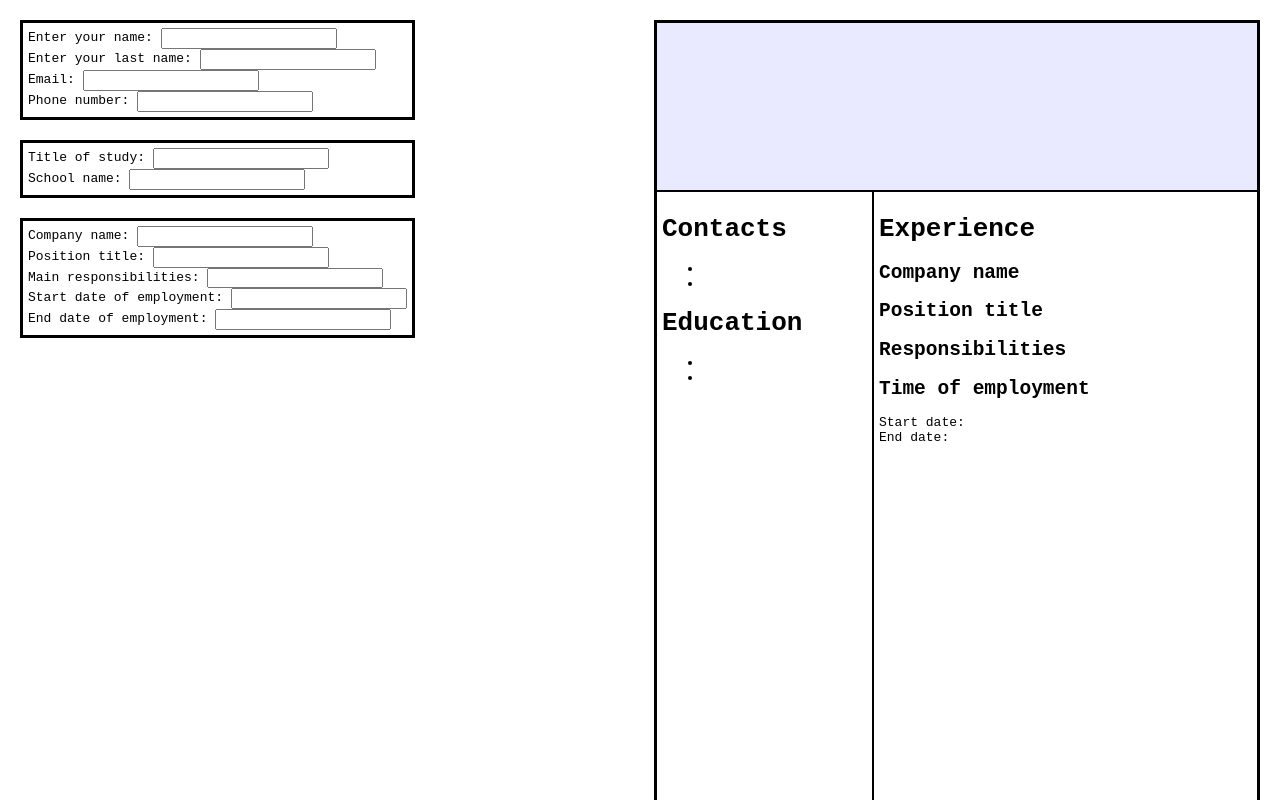
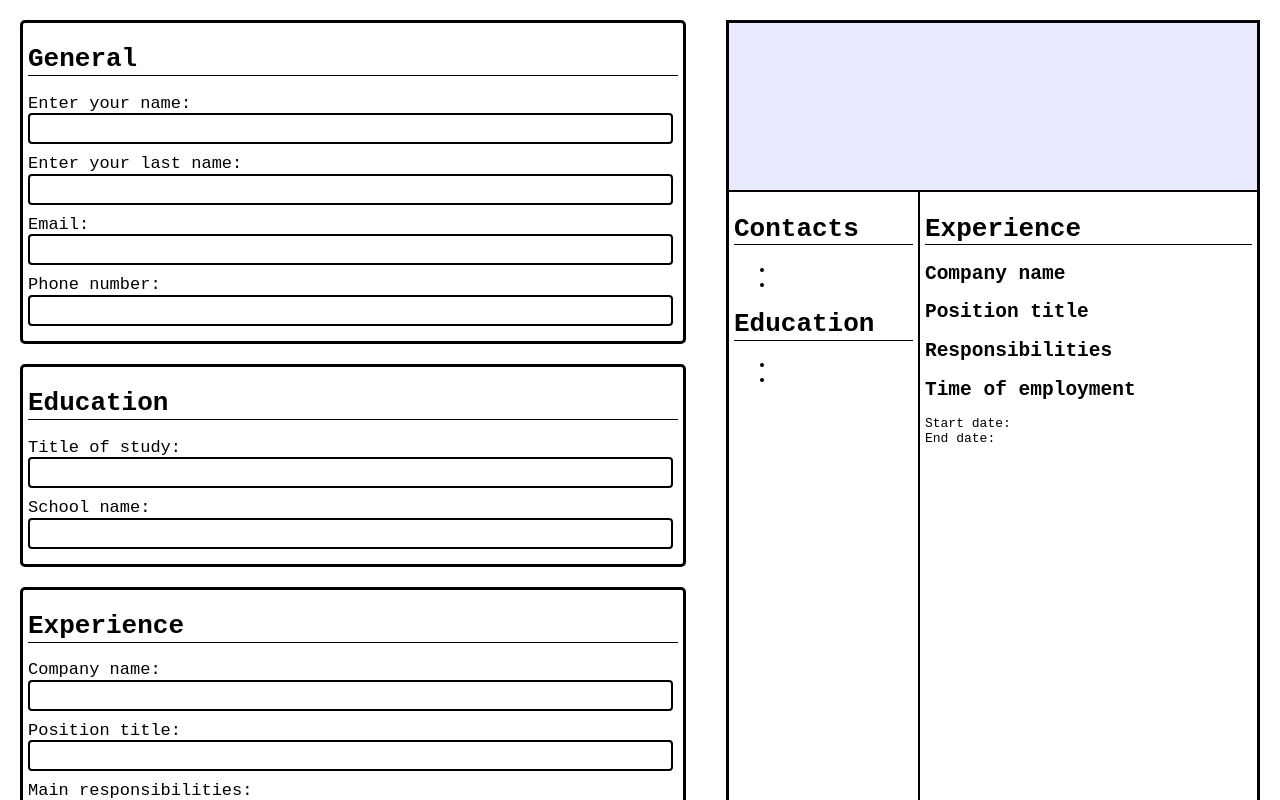
Before and after one commit to Pe44a/cv-application, a React (Vite) app in the folder cv-application/: page / in a window 1280 px wide. Shown: the top 800 px of the page. Built offline with nearby package versions, Linux system fonts and the light colour scheme.

Commit message:
Styled inputComponents

```diff
--- a/cv-application/src/components/cvRender.jsx
+++ b/cv-application/src/components/cvRender.jsx
@@ -11,7 +11,6 @@ function CvRender({name, lastName, email, phoneNumber, titleOfStudy, schoolName,
         <div className="navBar">
             <div className="contacts">
                 <h1>Contacts</h1>
-
                 <ul>
                     <li>{email}</li>
                     <li>{phoneNumber}</li>
--- a/cv-application/src/components/inputComponents.jsx
+++ b/cv-application/src/components/inputComponents.jsx
@@ -3,24 +3,25 @@ function GeneralInfo({name, setName, lastName, setLastName, email, setEmail, pho
 
     return (
     <div className="inputForm">
-        <div >
-            <label>Enter your name: </label>
-            <input type="text" name="name" value={name}
+        <h1>General</h1>
+        <div className="inputLabel">
+            <div><label className="label">Enter your name: </label></div>
+            <input className="input" type="text" name="name" value={name}
              onChange={(event) => setName(event.target.value)}/>
         </div>
-        <div >
-            <label>Enter your last name: </label>
-            <input type="text" name="last name"  value={lastName}
+        <div className="inputLabel">
+            <div><label className="label">Enter your last name: </label></div>
+            <input className="input" type="text" name="last name"  value={lastName}
              onChange={(event) => setLastName(event.target.value)}/>
         </div>
-        <div >
-            <label>Email: </label>
-            <input type="email" name="email"  value={email}
+        <div className="inputLabel">
+            <div><label className="label">Email: </label></div>
+            <input className="input" type="email" name="email"  value={email}
             onChange={(event) => setEmail(event.target.value)}/>
         </div>
-        <div >
-            <label>Phone number: </label>
-            <input type="tel" name="phone number"  value={phoneNumber}
+        <div className="inputLabel">
+            <div><label className="label">Phone number: </label></div>
+            <input className="input" type="tel" name="phone number"  value={phoneNumber}
             onChange={(event) => setPhoneNumber(event.target.value)}/>
         </div>
     </div>
@@ -32,14 +33,15 @@ function Education({titleOfStudy, setTitleOfStudy, schoolName, setSchoolName}) {
 
     return (
     <div className="inputForm">
-        <div >
-            <label>Title of study: </label>
-            <input type="text" name="title of study" value={titleOfStudy}
+        <h1>Education</h1>
+        <div className="inputLabel">
+            <div><label className="label">Title of study: </label></div>
+            <input className="input" type="text" name="title of study" value={titleOfStudy}
             onChange={(event) => setTitleOfStudy(event.target.value)}/>
         </div>
-        <div >
-            <label>School name: </label>
-            <input type="text" name="school name" value={schoolName}
+        <div className="inputLabel">
+            <div><label className="label">School name: </label></div>
+            <input className="input" type="text" name="school name" value={schoolName}
             onChange={(event) => setSchoolName(event.target.value)}/>
         </div>
     </div>
@@ -50,29 +52,32 @@ function Experience({companyName, setCompanyName, positionTitle, setPositionTitl
 
     return (
     <div className="inputForm">
-        <div >
-            <label>Company name: </label>
-            <input type="text" name="company name" value={companyName}
+        <h1>Experience</h1>
+        <div className="inputLabel">
+            <div><label className="label">Company name: </label></div>
+            <input className="input" type="text" name="company name" value={companyName}
             onChange={(event) => setCompanyName(event.target.value)}/>
         </div>
-        <div >
-            <label>Position title: </label>
-            <input type="text" name="position title" value={positionTitle}
+        <div className="inputLabel">
+            <div><label className="label">Position title: </label></div>
+            <input className="input" type="text" name="position title" value={positionTitle}
             onChange={(event) => setPositionTitle(event.target.value)}/>
         </div>
-        <div >
-            <label>Main responsibilities: </label>
-            <input type="text" name="main responsibilities" value={responsibilities}
-            onChange={(event) => setResponsibilities(event.target.value)}/>
+        <div className="inputLabel">
+            <div><label className="label">Main responsibilities: </label></div>
+            <textarea className="input responsibilitiesInput" cols="20" rows="10"
+            value={responsibilities}
+            onChange={(event) => setResponsibilities(event.target.value)}></textarea>
+
         </div>
-        <div >
-            <label>Start date of employment: </label>
-            <input type="text" name="start date of employment" value={startOfEmployment}
+        <div className="inputLabel">
+            <div><label className="label">Start date of employment: </label></div>
+            <input className="input" type="text" name="start date of employment" value={startOfEmployment}
             onChange={(event) => setStartOfEmployment(event.target.value)}/>
         </div>
-        <div >
-            <label>End date of employment: </label>
-            <input type="text" name="end date of employment" value={endOfEmployment}
+        <div className="inputLabel">
+            <div><label className="label">End date of employment: </label></div>
+            <input className="input" type="text" name="end date of employment" value={endOfEmployment}
             onChange={(event) => setEndOfEmployment(event.target.value)}/>
         </div>
     </div>
--- a/cv-application/src/css/style.css
+++ b/cv-application/src/css/style.css
@@ -4,13 +4,40 @@
 
 #root{
     display: flex;
-    justify-content: space-between;
+    justify-content: center;
 }
 
+h1 {
+    border-bottom: 1px solid black;
+}
+
+/* Input form */
 .inputForm {
     border: 3px solid black;
+    border-radius: 5px;
     margin: 20px;
     padding: 5px;
+    width: 650px;
+}
+
+.label {
+    font-size: 17px;
+}
+
+.input {
+    height: 25px;
+    border-radius: 4px;
+    border-color: black;
+    border-style: solid;
+    width: 98%;
+}
+
+.inputLabel {
+    margin-bottom: 10px;
+}
+
+.responsibilitiesInput {
+    height: 50px;
 }
 
 /* CV */
@@ -22,6 +49,7 @@
     height: calc(600px * 1.41);
     border: 3px solid black;
     margin: 20px;
+    overflow-wrap: anywhere;
 }
 
 .header {
```
